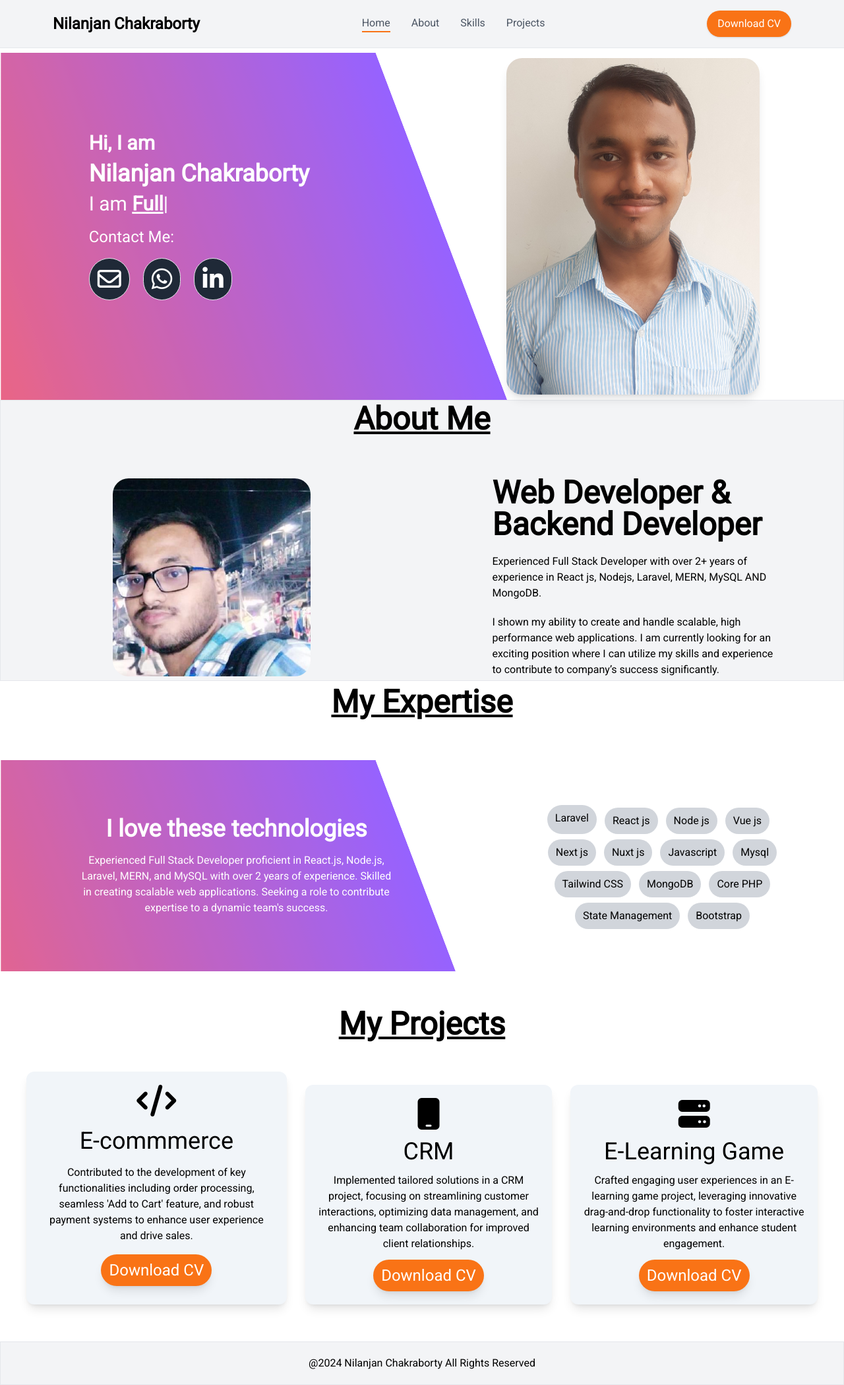
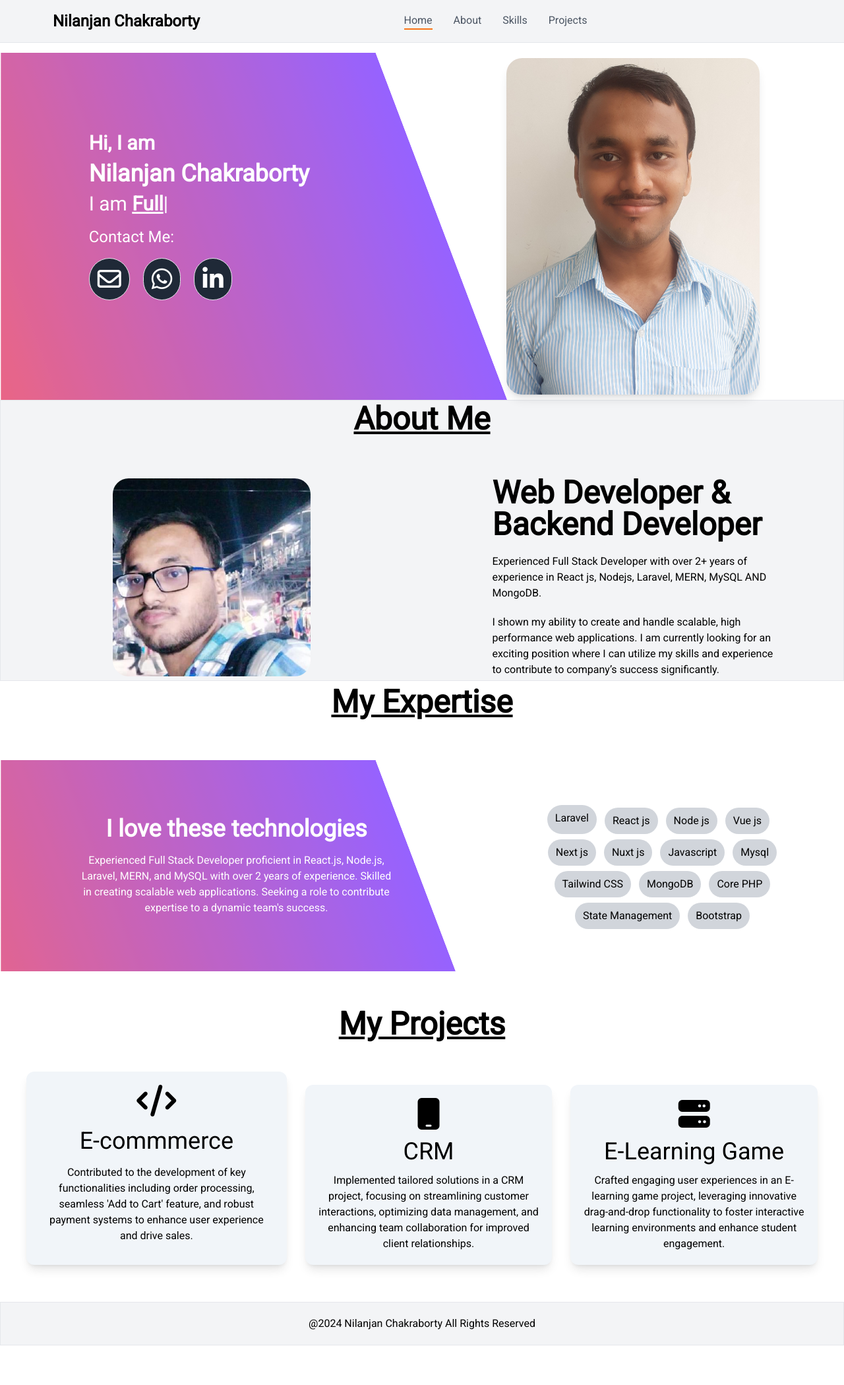
Before and after one commit to Nilanjan011/Nilanjan-chakraborty, a React (Vite) app: page / in a window 1280 px wide. Shown: the whole page at 66% size. After the commit the page ends 2039 px from the top, so only its background shows below. Built offline with nearby package versions, Linux system fonts and the light colour scheme.

Commit message:
update portfolio

```diff
--- a/src/components/Header.jsx
+++ b/src/components/Header.jsx
@@ -72,7 +72,7 @@ const Header = () => {
             <span className=" text-sm self-center md:text-2xl font-semibold whitespace-nowrap ">Nilanjan Chakraborty</span>
           </a>
           <div className="flex md:order-2 space-x-3 md:space-x-0 rtl:space-x-reverse">
-            <button type="button" className="text-white bg-orange-500 shadow rounded-full px-4 py-2" onClick={()=> window.open(actionButton.link, '_blank')}>{actionButton.title}</button>
+            {/*<button type="button" className="text-white bg-orange-500 shadow rounded-full px-4 py-2" onClick={()=> window.open(actionButton.link, '_blank')}>{actionButton.title}</button> */}
             <button type="button" className="inline-flex items-center p-2 w-10 h-10 text-orange-600 justify-center text-sm text-orrange-500 rounded-lg md:hidden hover:bg-gray-100 focus:outline-none focus:ring-2 focus:ring-orange-200 dark:text-orange-400 dark:hover:bg-orange-700 dark:focus:ring-orange-600" onClick={toggleMobileMenu}>
               <span className="sr-only">Open main menu</span>
               <svg className="w-6 h-6" fill="none" viewBox="0 0 24 24" stroke="currentColor">
--- a/src/components/Services.jsx
+++ b/src/components/Services.jsx
@@ -14,9 +14,9 @@ const Services = () => {
             <p>
               Contributed to the development of key functionalities including order processing, seamless 'Add to Cart' feature, and robust payment systems to enhance user experience and drive sales.
             </p>
-            <button onClick={() => window.open(actionButton.link, '_blank')} className="services_download_btn">
+            {/*<button onClick={() => window.open(actionButton.link, '_blank')} className="services_download_btn">
               Download CV
-            </button>
+            </button>*/}
           </div>
           <div className="cursor-pointer hover:bg-gray-100 space-y-3  bg-slate-100 p-5 text-center shadow-lg rounded-xl">
             <i className=" text-5xl fa-solid fa-mobile"></i>
@@ -24,9 +24,9 @@ const Services = () => {
             <p>
               Implemented tailored solutions in a CRM project, focusing on streamlining customer interactions, optimizing data management, and enhancing team collaboration for improved client relationships.
             </p>
-            <button onClick={()=> window.open(actionButton.link, '_blank')} className="services_download_btn">
+            {/*<button onClick={()=> window.open(actionButton.link, '_blank')} className="services_download_btn">
               Download CV
-            </button>
+            </button>*/}
           </div>
           <div onClick={()=> window.open(actionButton.link, '_blank')} className="cursor-pointer hover:bg-gray-100 space-y-3 bg-slate-100 p-5 text-center shadow-lg rounded-xl">
             <i className=" text-5xl fa-solid fa-server"></i>
@@ -34,9 +34,9 @@ const Services = () => {
             <p>
               Crafted engaging user experiences in an E-learning game project, leveraging innovative drag-and-drop functionality to foster interactive learning environments and enhance student engagement.
             </p>
-            <button onClick={() => window.open(actionButton.link, '_blank')} className="services_download_btn">
+            {/*<button onClick={() => window.open(actionButton.link, '_blank')} className="services_download_btn">
               Download CV
-            </button>
+            </button>*/}
           </div>
         </div>
       </div>
```
Also changed, not shown: 5 other files (tests, documents, lock files or other folders).
